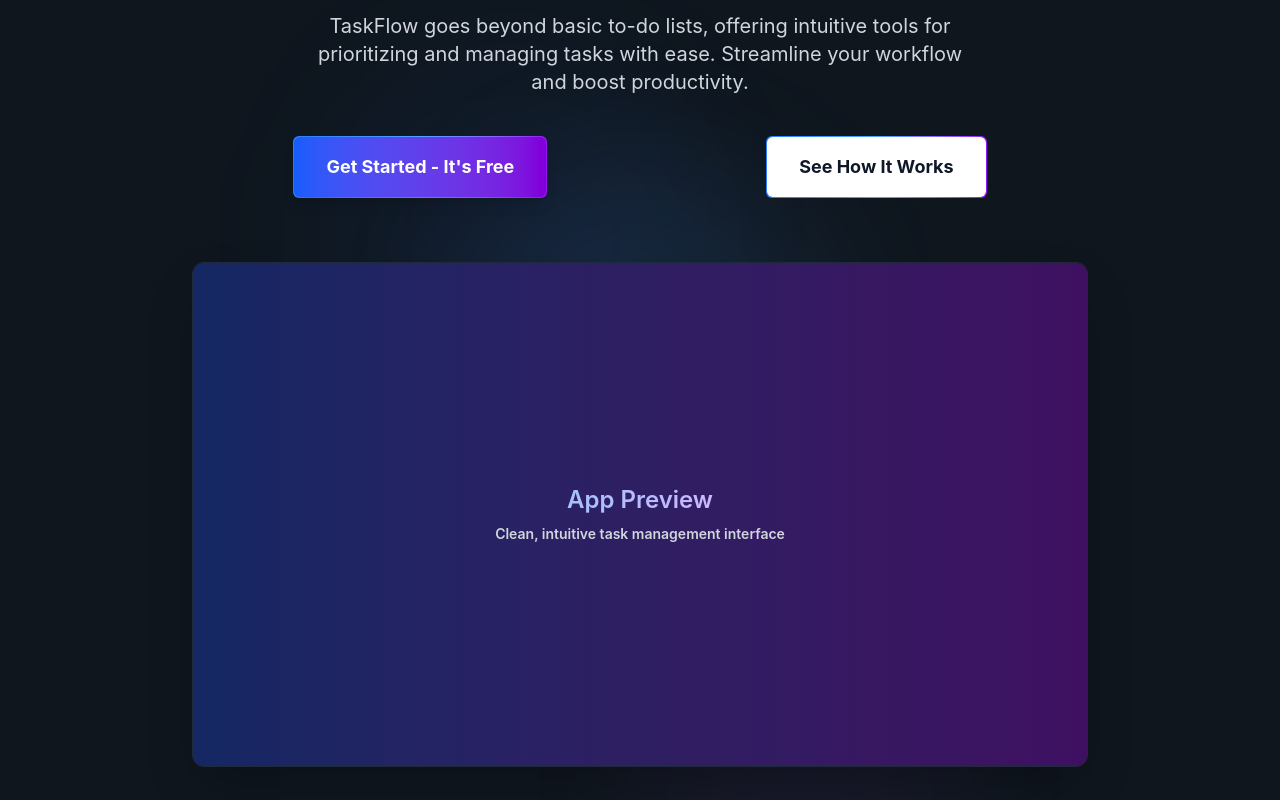
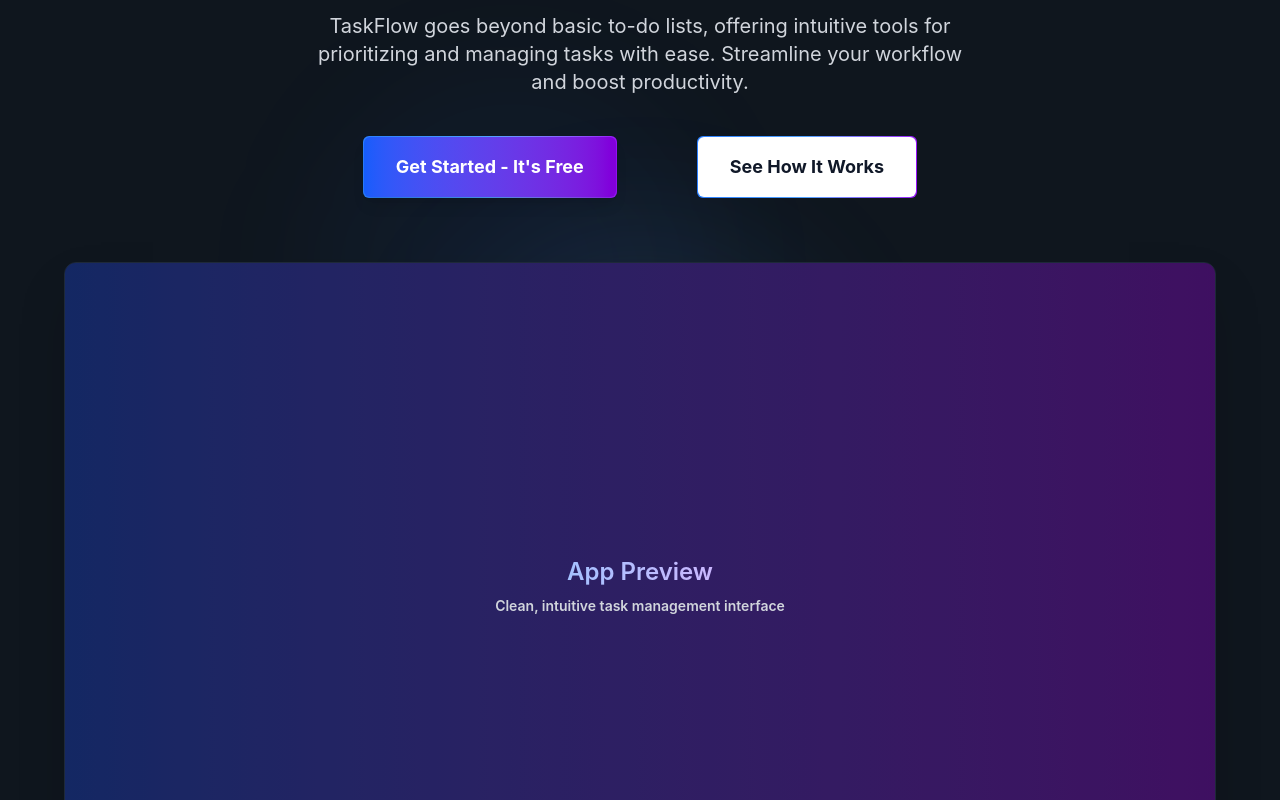
Before and after one commit to Kaleab-Shewangizaw/Summer_planner_v2, a Next.js app: page / in a window 1280 px wide. Shown: the part 260-1060 px from the top of the page. Built offline with nearby package versions, Linux system fonts and the light colour scheme.

Commit message:
going to auth

```diff
--- a/src/app/landing page compoenents/Features2.tsx
+++ b/src/app/landing page compoenents/Features2.tsx
@@ -1,6 +1,7 @@
 "use client";
 import Button from "@/componenets/Button";
 import { motion } from "framer-motion";
+import Link from "next/link";
 import { FaChartLine, FaCheckCircle, FaClock, FaUsers } from "react-icons/fa";
 
 export default function Features2() {
@@ -135,7 +136,9 @@
               </h3>
               <p className="text-gray-400">Start your free trial today</p>
             </div>
-            <Button text="Get Started" fill={true} bold="bold" size="md" />
+            <Link href="/register">
+              <Button text="Get Started" fill={true} bold="bold" size="md" />
+            </Link>
           </div>
         </motion.div>
       </div>
--- a/src/app/landing page compoenents/FeaturesSection.tsx
+++ b/src/app/landing page compoenents/FeaturesSection.tsx
@@ -29,7 +29,7 @@
       icon: <FaLightbulb className="text-2xl" />,
       title: "Smart Prioritization",
       description:
-        "Our AI-powered system helps you focus on what truly matters at the right time.",
+        "Our Kanban borad system helps you focus on what truly matters at the right time.",
       color: "from-green-500 to-teal-500",
     },
   ];
--- a/src/app/landing page compoenents/HeroSection.tsx
+++ b/src/app/landing page compoenents/HeroSection.tsx
@@ -1,10 +1,11 @@
 "use client";
 import Button from "@/componenets/Button";
 import { motion } from "framer-motion";
+import Link from "next/link";
 
 export default function HeroSection() {
   return (
-    <section className="relative py-16 md:py-24 lg:py-32 overflow-hidden bg-[#0f161e]">
+    <section className="relative py-16 md:py-24 w-full  lg:py-32 overflow-hidden bg-[#0f161e]">
       {/* Background elements with subtle glow */}
       <div className="absolute top-0 left-0 w-full h-full z-0">
         <div className="absolute top-1/4 left-1/4 w-96 h-96 bg-blue-500/5 rounded-full blur-3xl"></div>
@@ -13,7 +14,7 @@
       </div>
 
       <div className="container mx-auto px-4 relative z-10">
-        <div className="max-w-4xl mx-auto text-center">
+        <div className="max-w-6xl mx-auto text-center">
           <motion.h1
             initial={{ opacity: 0, y: 20 }}
             animate={{ opacity: 1, y: 0 }}
@@ -47,29 +48,33 @@
             initial={{ opacity: 0, y: 20 }}
             animate={{ opacity: 1, y: 0 }}
             transition={{ duration: 0.5, delay: 0.2 }}
-            className="flex flex-col sm:flex-row gap-4 justify-center items-center mb-16"
+            className="flex flex-col sm:flex-row gap-5 sm:gap-10 md:gap-20 justify-center mb-16 "
           >
+            <Link href="/register" className="sm:w-full md:w-fit ">
               <Button
                 text="Get Started - It's Free"
                 fill={true}
                 bold="bold"
                 size="lg"
-              className="w-full sm:w-auto"
+                className="sm:w-full  "
               />
+            </Link>
+            <Link href="" className="w-full sm:w-full md:w-fit">
               <Button
                 text="See How It Works"
                 fill={false}
                 bold="bold"
                 size="lg"
-              className="w-full sm:w-auto"
+                className="w-full"
               />
+            </Link>
           </motion.div>
 
           <motion.div
             initial={{ opacity: 0, scale: 0.95 }}
             animate={{ opacity: 1, scale: 1 }}
             transition={{ duration: 0.5, delay: 0.3 }}
-            className="relative rounded-xl shadow-2xl overflow-hidden border border-gray-800 mx-auto max-w-4xl"
+            className="relative rounded-xl shadow-2xl overflow-hidden border border-gray-800 mx-auto max-w-6xl"
           >
             <div className="aspect-video bg-gradient-to-r from-blue-900 to-purple-900 flex items-center justify-center text-white font-semibold">
               <div className="absolute inset-0 bg-black opacity-30"></div>
--- a/src/app/landing page compoenents/PricingSection.tsx
+++ b/src/app/landing page compoenents/PricingSection.tsx
@@ -1,6 +1,7 @@
 "use client";
 import Button from "@/componenets/Button";
 import { motion } from "framer-motion";
+import Link from "next/link";
 import { FaCheck, FaCrown, FaStar, FaUsers, FaRocket } from "react-icons/fa";
 
 export default function PricingSection() {
@@ -71,13 +72,15 @@
         <div className="absolute bottom-20 left-20 w-96 h-96 bg-purple-500/5 rounded-full blur-3xl"></div>
       </div>
       <div className="h-full w-full absolute top-0 left-0 bg-gradient-to-r from-black/50 to-blue-900/20 backdrop-blur-xs z-100 flex items-center justify-center">
-        <Button
-          text="Continue For Free"
-          fill={true}
-          bold={""}
-          size={"sm"}
-          className="shadow-2xl border border-amber-50"
-        />
+        <Link href="/register">
+          <Button
+            text="Continue For Free"
+            fill={true}
+            bold={"bold"}
+            size={"lg"}
+            className="shadow-2xl border border-amber-50"
+          />
+        </Link>
       </div>
 
       <div className="container mx-auto px-4 relative z-10">
--- a/src/componenets/Button.tsx
+++ b/src/componenets/Button.tsx
@@ -38,7 +38,7 @@
       transition={{ type: "spring", stiffness: 400, damping: 17 }}
     >
       <button
-        className={`h-full w-full px-6 py-3 rounded-md flex items-center ${boldClass} ${
+        className={`h-full w-full px-6 py-3 min-w-fit rounded-md flex items-center ${boldClass} ${
           sizeClasses[size] || sizeClasses.md
         } justify-center cursor-pointer transition-colors duration-200 ${
           fill
```
Lines whose indentation alone changed are shown as unchanged.
